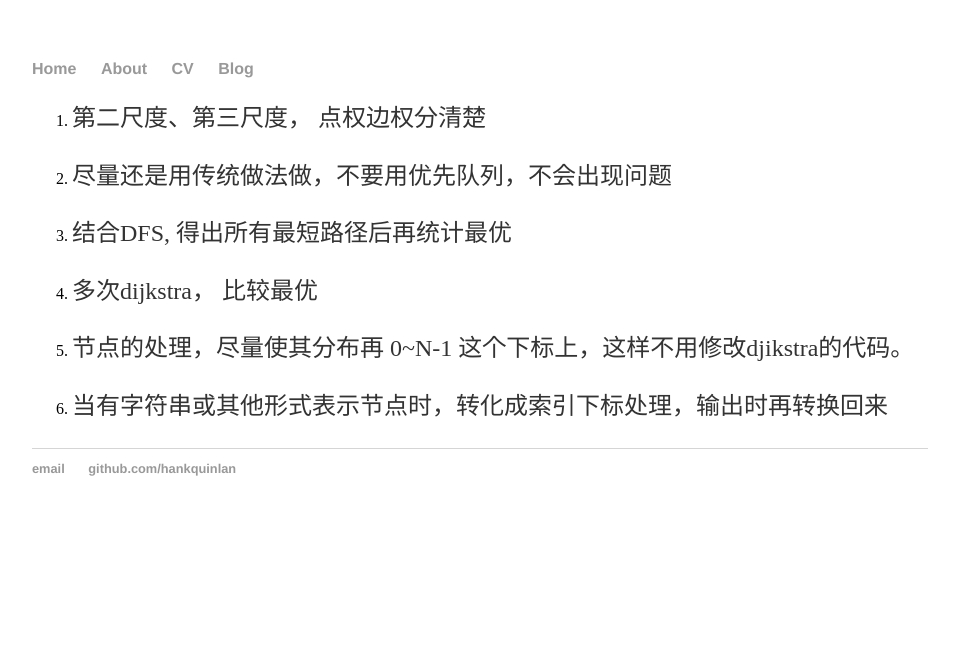
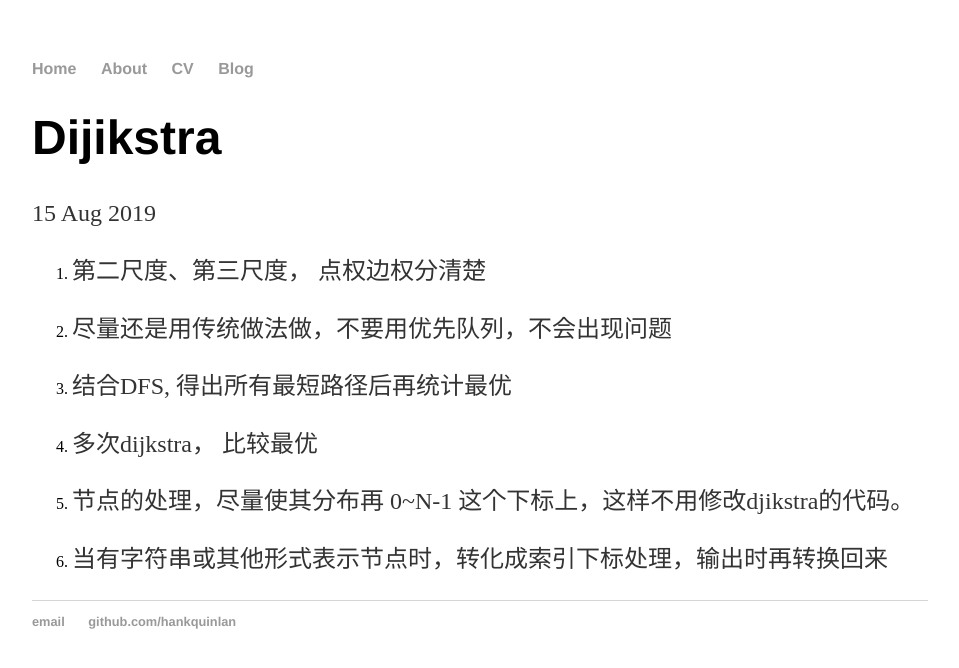
Before and after one commit to BeyondSword/BeyondSword.github.io, a Jekyll site: the page built from _posts/2019-08-15-dijkstra.md, in a window 1280 px wide. Shown: the top 668 px of the page, without its empty margins (160-1119 px from the left). Built offline with Jekyll 4.4.1, drawn with Linux system fonts in a browser that asks for light colours; our own code applies the rules of GitHub Pages for plain Markdown files.

Commit message:
reconstruction

```diff
--- a/dijkstra总结.md
+++ b/_posts/2019-08-15-dijkstra.md
@@ -1,3 +1,9 @@
+---
+layout: post
+title: "Dijikstra"
+date: 2019-08-15
+---
+
 1. 第二尺度、第三尺度， 点权边权分清楚
 
 2. 尽量还是用传统做法做，不要用优先队列，不会出现问题
```
Also changed, not shown: _posts/doublePoint.md (renamed from doublePoint.md), _posts/dp.md (added), _posts/graph.md (renamed from graph.md), _posts/linkedList.md (renamed from linkedList.md), _posts/tree.md (renamed from tree.md), dp.md (deleted), 1 other file.
